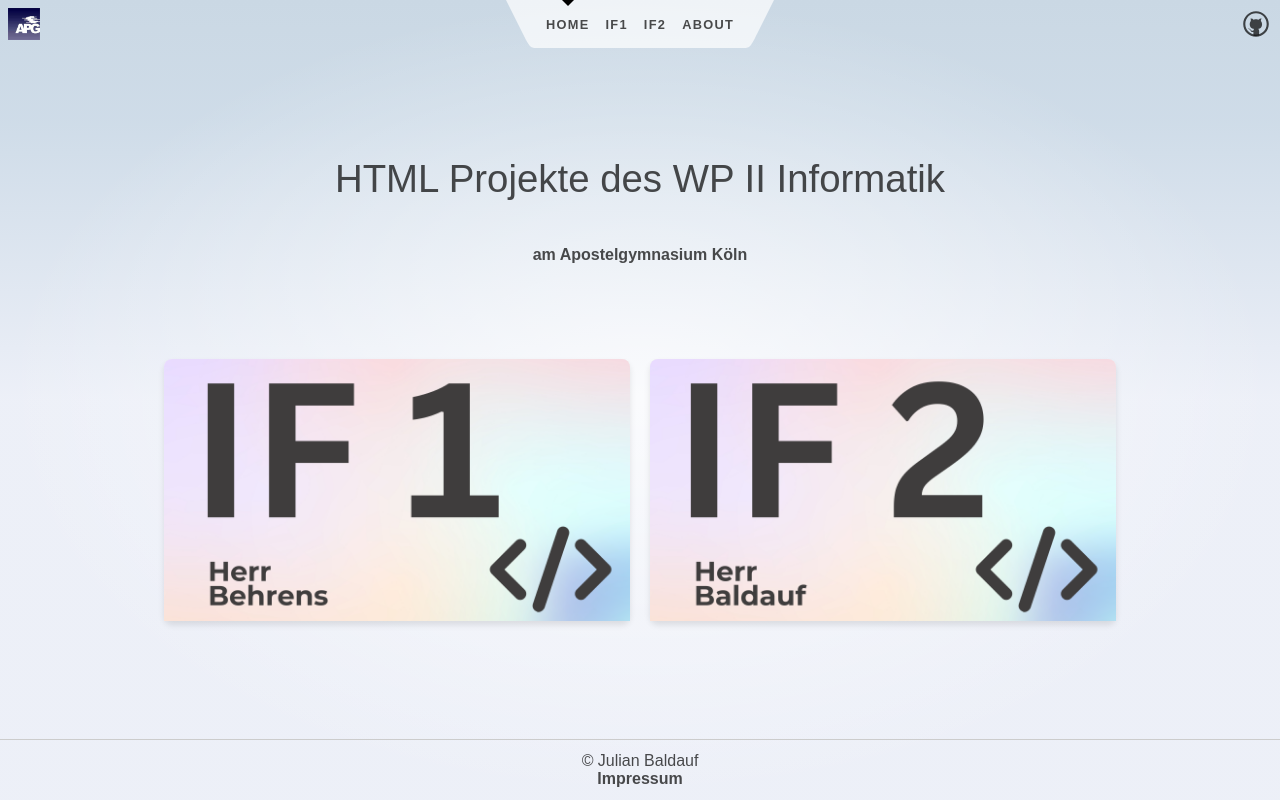
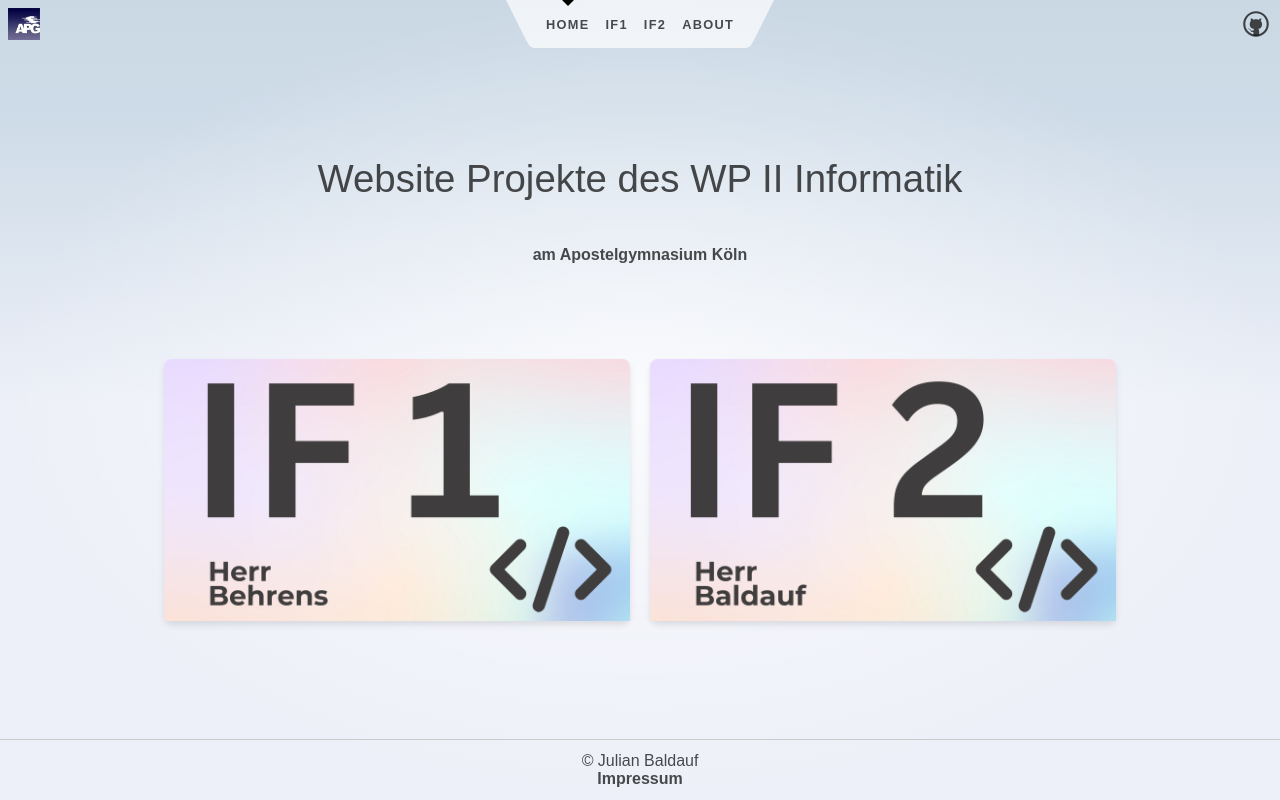
Before and after one commit to julianbaffy/APG-coursepage, a SvelteKit app: page / in a window 1280 px wide. Built offline with nearby package versions, Linux system fonts and the light colour scheme.

Commit message:
Update headlines

```diff
--- a/src/routes/+page.svelte
+++ b/src/routes/+page.svelte
@@ -4,12 +4,12 @@
 
 <svelte:head>
 	<title>Home</title>
-	<meta name="description" content="Showcase of students products in the HTML project" />
+	<meta name="description" content="Showcase of students products in the website project" />
 </svelte:head>
 
 <section>
 	<h1>
-		HTML Projekte des WP II Informatik
+		Website Projekte des WP II Informatik
 	</h1>
 
 	<h2>
--- a/src/routes/about/+page.svelte
+++ b/src/routes/about/+page.svelte
@@ -9,7 +9,7 @@
 </svelte:head>
 
 <div class="text-column">
-	<h1>Die HTML Projekte</h1>
+	<h1>Die Website Projekte</h1>
 
 	<p>
 		Direkt zu Beginn des Wahlpflichtfaches Informatik in der neunten Klasse lernen die Schülerinnen und Schüler
```
